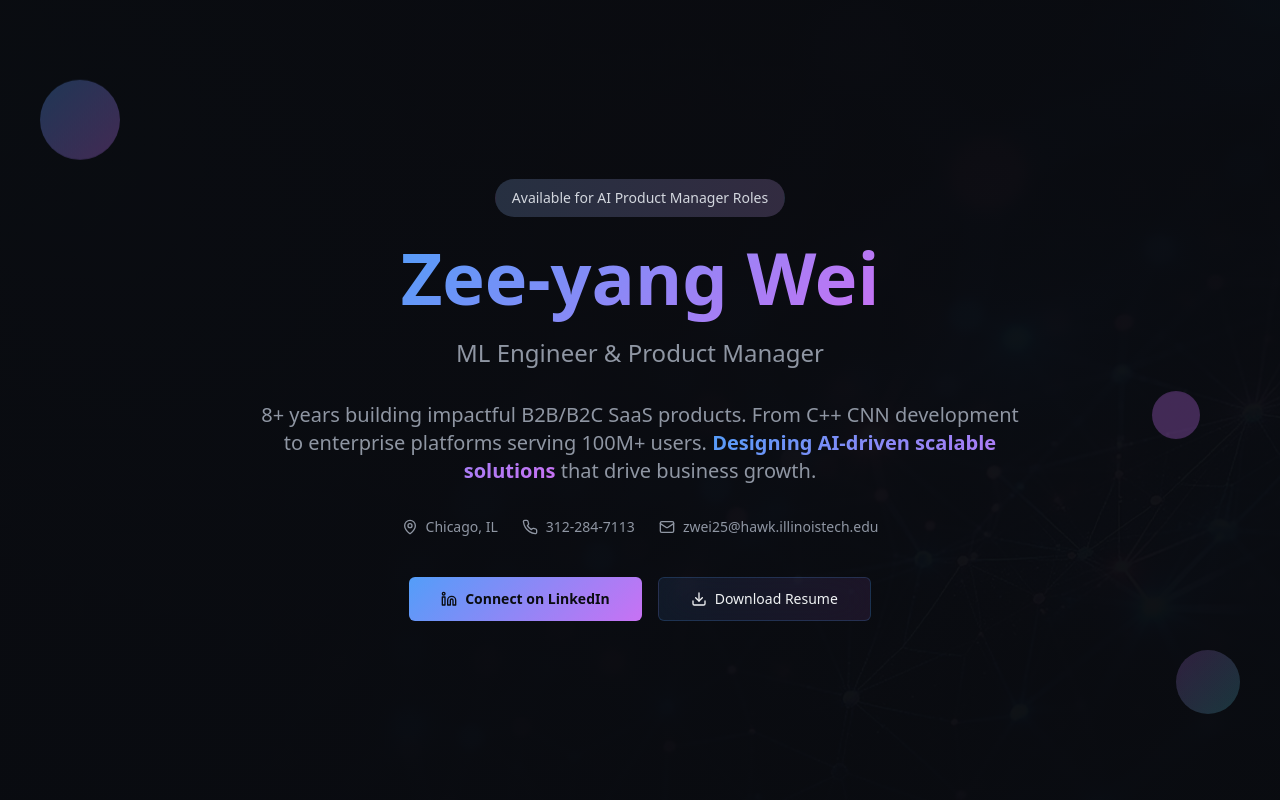
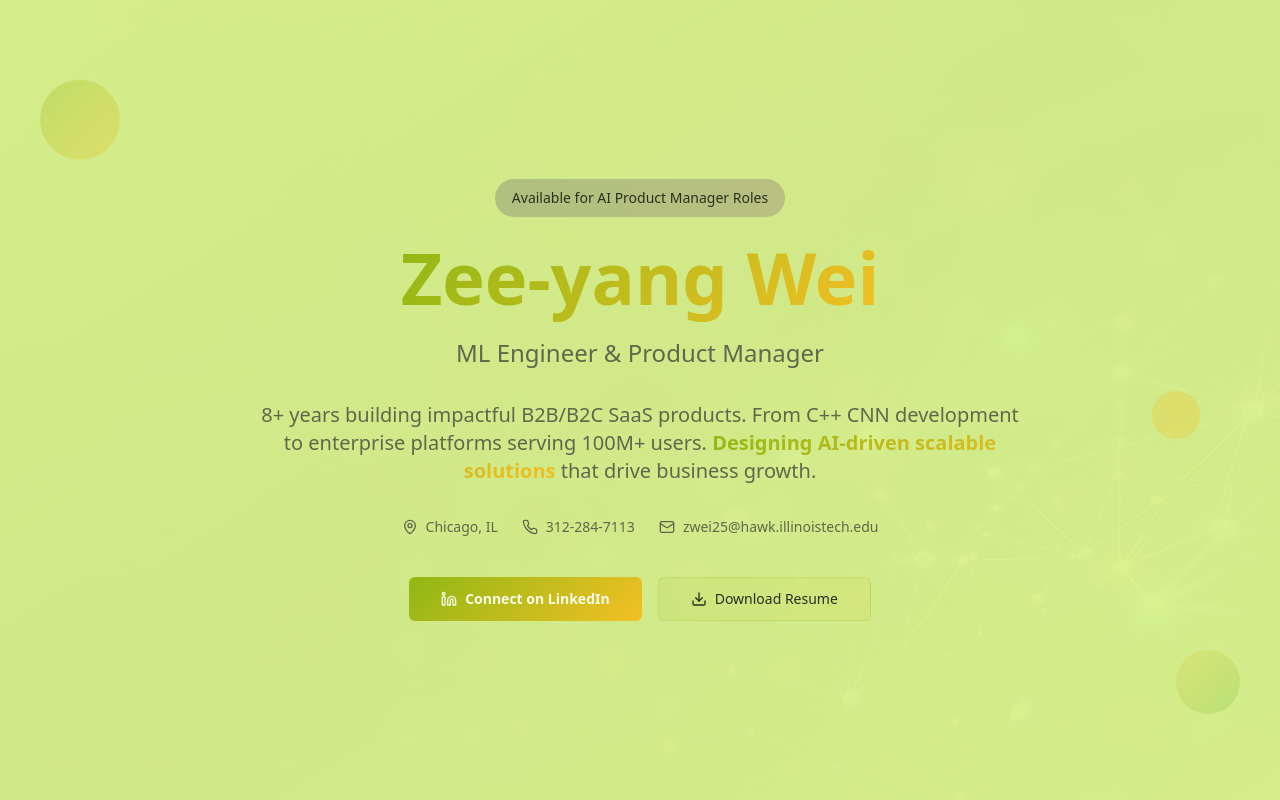
Before and after one commit to ziziyoung/voice-research-ai, a React (Vite) app: page / in a window 1280 px wide. Shown: the top 800 px of the page. Built offline with nearby package versions, Linux system fonts and the light colour scheme.

Commit message:
Update background color and theme

```diff
--- a/src/index.css
+++ b/src/index.css
@@ -8,45 +8,45 @@ All colors MUST be HSL.
 
 @layer base {
   :root {
-    --background: 220 25% 5%;
-    --foreground: 220 15% 95%;
+    --background: 75 80% 75%;
+    --foreground: 75 20% 15%;
 
-    --card: 220 20% 8%;
-    --card-foreground: 220 15% 95%;
+    --card: 75 60% 85%;
+    --card-foreground: 75 25% 15%;
 
-    --popover: 220 20% 8%;
-    --popover-foreground: 220 15% 95%;
+    --popover: 75 60% 85%;
+    --popover-foreground: 75 25% 15%;
 
-    --primary: 213 93% 65%;
-    --primary-foreground: 220 25% 5%;
+    --primary: 75 80% 40%;
+    --primary-foreground: 75 80% 95%;
 
-    --secondary: 220 15% 15%;
-    --secondary-foreground: 220 15% 85%;
+    --secondary: 75 30% 65%;
+    --secondary-foreground: 75 25% 15%;
 
-    --muted: 220 15% 15%;
-    --muted-foreground: 220 10% 60%;
+    --muted: 75 30% 70%;
+    --muted-foreground: 75 15% 35%;
 
-    --accent: 280 85% 70%;
-    --accent-foreground: 220 25% 5%;
+    --accent: 45 90% 55%;
+    --accent-foreground: 75 25% 15%;
 
     --destructive: 0 84.2% 60.2%;
     --destructive-foreground: 210 40% 98%;
 
-    --border: 220 15% 20%;
-    --input: 220 15% 15%;
-    --ring: 213 93% 65%;
+    --border: 75 40% 60%;
+    --input: 75 50% 80%;
+    --ring: 75 80% 40%;
 
     /* Custom portfolio colors */
-    --tech-blue: 213 93% 65%;
-    --tech-purple: 280 85% 70%;
-    --tech-cyan: 185 85% 65%;
-    --gradient-primary: linear-gradient(135deg, hsl(213 93% 65%), hsl(280 85% 70%));
-    --gradient-secondary: linear-gradient(135deg, hsl(280 85% 70%), hsl(185 85% 65%));
-    --gradient-accent: linear-gradient(90deg, hsl(213 93% 65% / 0.1), hsl(280 85% 70% / 0.1));
+    --tech-lime: 75 80% 40%;
+    --tech-yellow: 45 90% 55%;
+    --tech-green: 105 60% 45%;
+    --gradient-primary: linear-gradient(135deg, hsl(75 80% 40%), hsl(45 90% 55%));
+    --gradient-secondary: linear-gradient(135deg, hsl(45 90% 55%), hsl(105 60% 45%));
+    --gradient-accent: linear-gradient(90deg, hsl(75 80% 40% / 0.1), hsl(45 90% 55% / 0.1));
 
     /* Shadows */
-    --shadow-glow: 0 0 40px hsl(213 93% 65% / 0.3);
-    --shadow-soft: 0 10px 30px -10px hsl(220 25% 5% / 0.5);
+    --shadow-glow: 0 0 40px hsl(75 80% 40% / 0.3);
+    --shadow-soft: 0 10px 30px -10px hsl(75 20% 15% / 0.5);
 
     /* Animations */
     --transition-smooth: all 0.3s cubic-bezier(0.4, 0, 0.2, 1);
```
